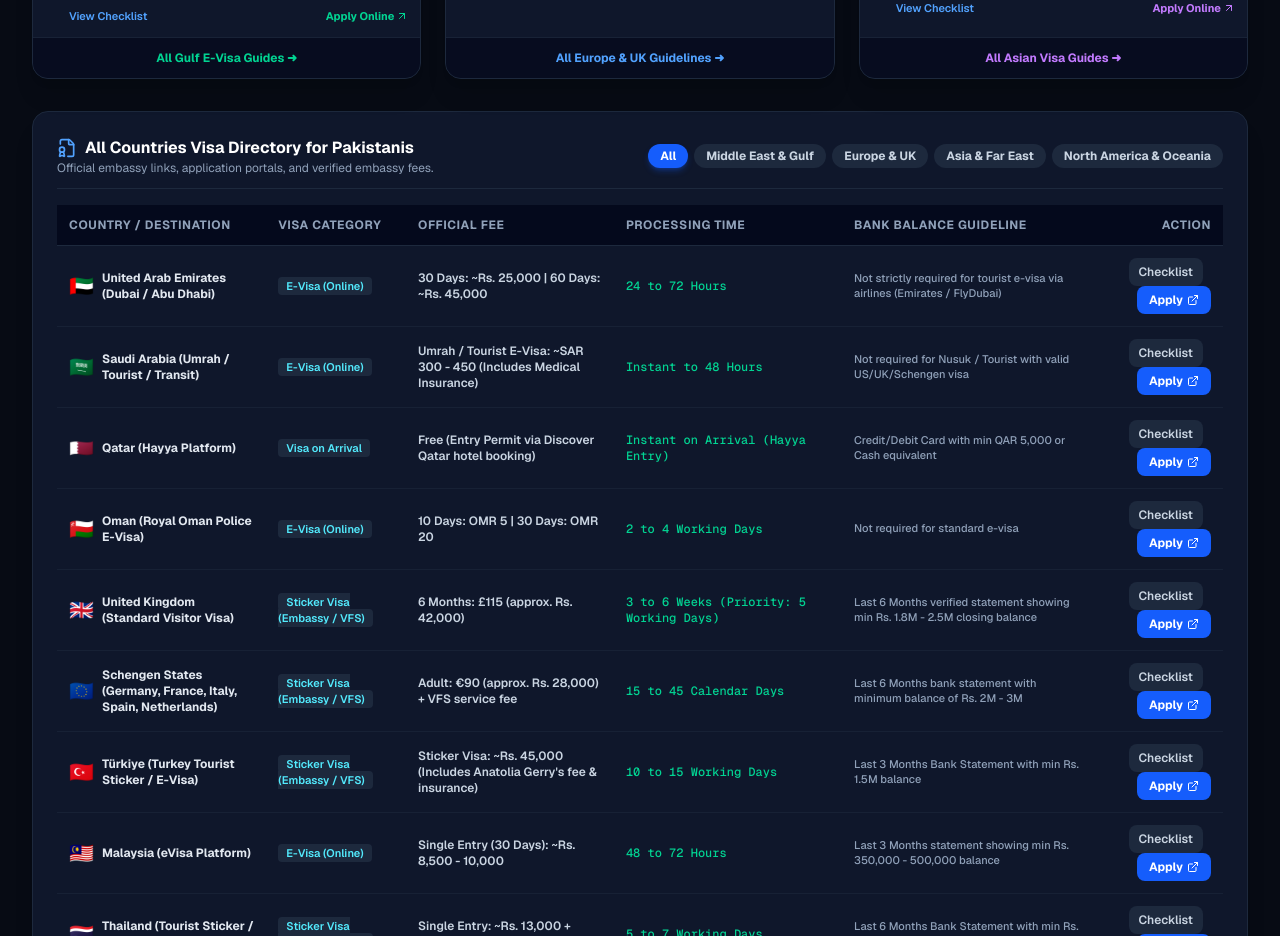
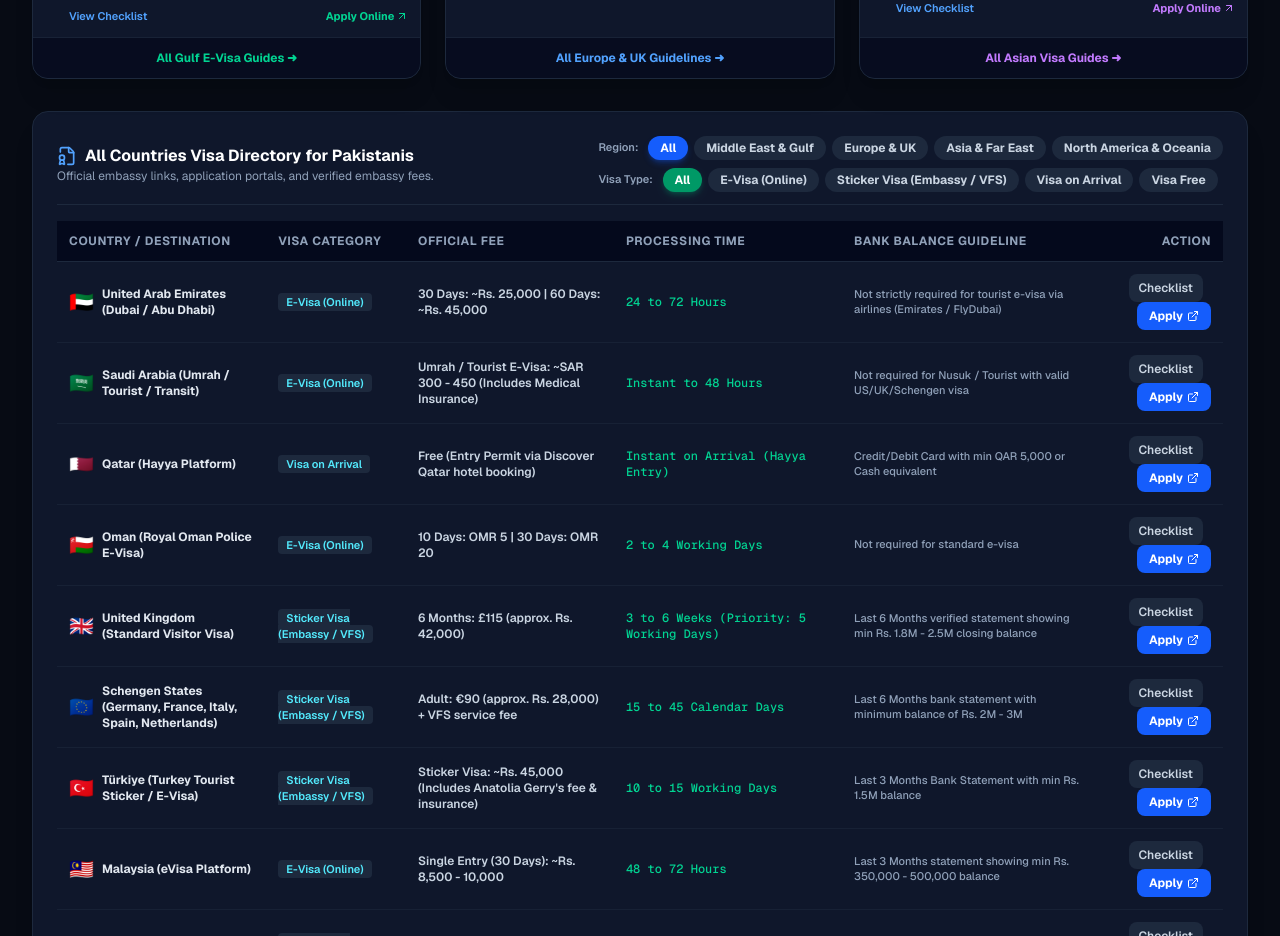
Before and after one commit to Ansar51214/ansar-tools, a Next.js app: page /tools/international-visa-guides in a window 1280 px wide. Shown: the part 1160-2096 px from the top of the page. Built offline with nearby package versions, Linux system fonts and the light colour scheme; a web font is replaced by a local one.

Commit message:
feat(international-visa-guides): add visa type filter pills to UI

```diff
--- a/src/app/tools/international-visa-guides/page.tsx
+++ b/src/app/tools/international-visa-guides/page.tsx
@@ -727,7 +727,9 @@
               </p>
             </div>
 
+            <div className="flex flex-col gap-2">
               <div className="flex flex-wrap items-center gap-1.5">
+                <span className="text-[11px] font-semibold text-slate-400 mr-1">Region:</span>
                 {regions.map((reg) => (
                   <button
                     key={reg}
@@ -741,6 +743,24 @@
                     {reg}
                   </button>
                 ))}
+              </div>
+
+              <div className="flex flex-wrap items-center gap-1.5">
+                <span className="text-[11px] font-semibold text-slate-400 mr-1">Visa Type:</span>
+                {["All", "E-Visa (Online)", "Sticker Visa (Embassy / VFS)", "Visa on Arrival", "Visa Free"].map((type) => (
+                  <button
+                    key={type}
+                    onClick={() => setSelectedVisaType(type)}
+                    className={`px-3 py-1 rounded-xl text-xs font-bold transition-all ${
+                      selectedVisaType === type
+                        ? "bg-emerald-600 text-white shadow-md shadow-emerald-600/30"
+                        : "bg-slate-800 text-slate-300 hover:bg-slate-700"
+                    }`}
+                  >
+                    {type}
+                  </button>
+                ))}
+              </div>
             </div>
           </div>
 
```
Lines whose indentation alone changed are shown as unchanged.
